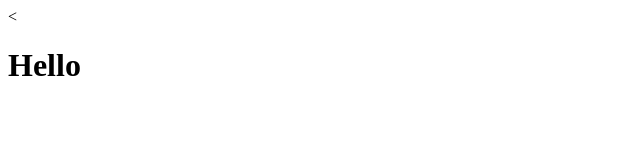
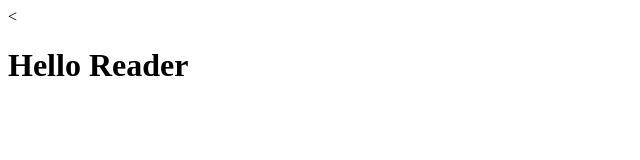
Before and after one commit to rushischool/miwaygraydon, a plain HTML site: page index.html in a window 1280 px wide. Shown: the whole page, without its empty margins (0-640 px from the left). Drawn offline with Linux system fonts and the light colour scheme.

Commit message:
Update index.html

```diff
--- a/index.html
+++ b/index.html
@@ -4,6 +4,6 @@
 	<title> MiWay Graydon</title>
 </head>
 <body>
-<h1> Hello </h1>
+<h1> Hello Reader </h1>
 </body>
 </html>
```
